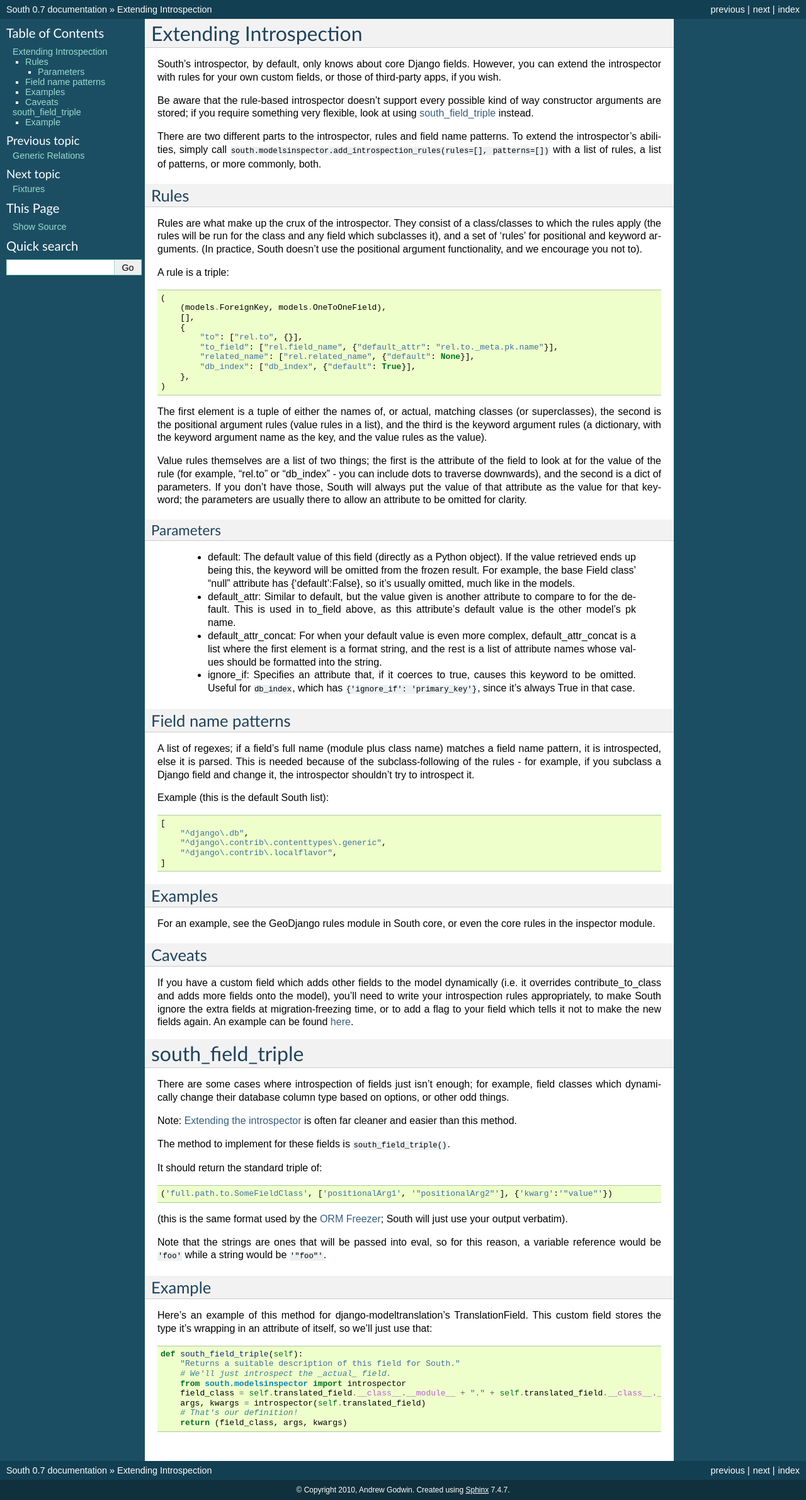
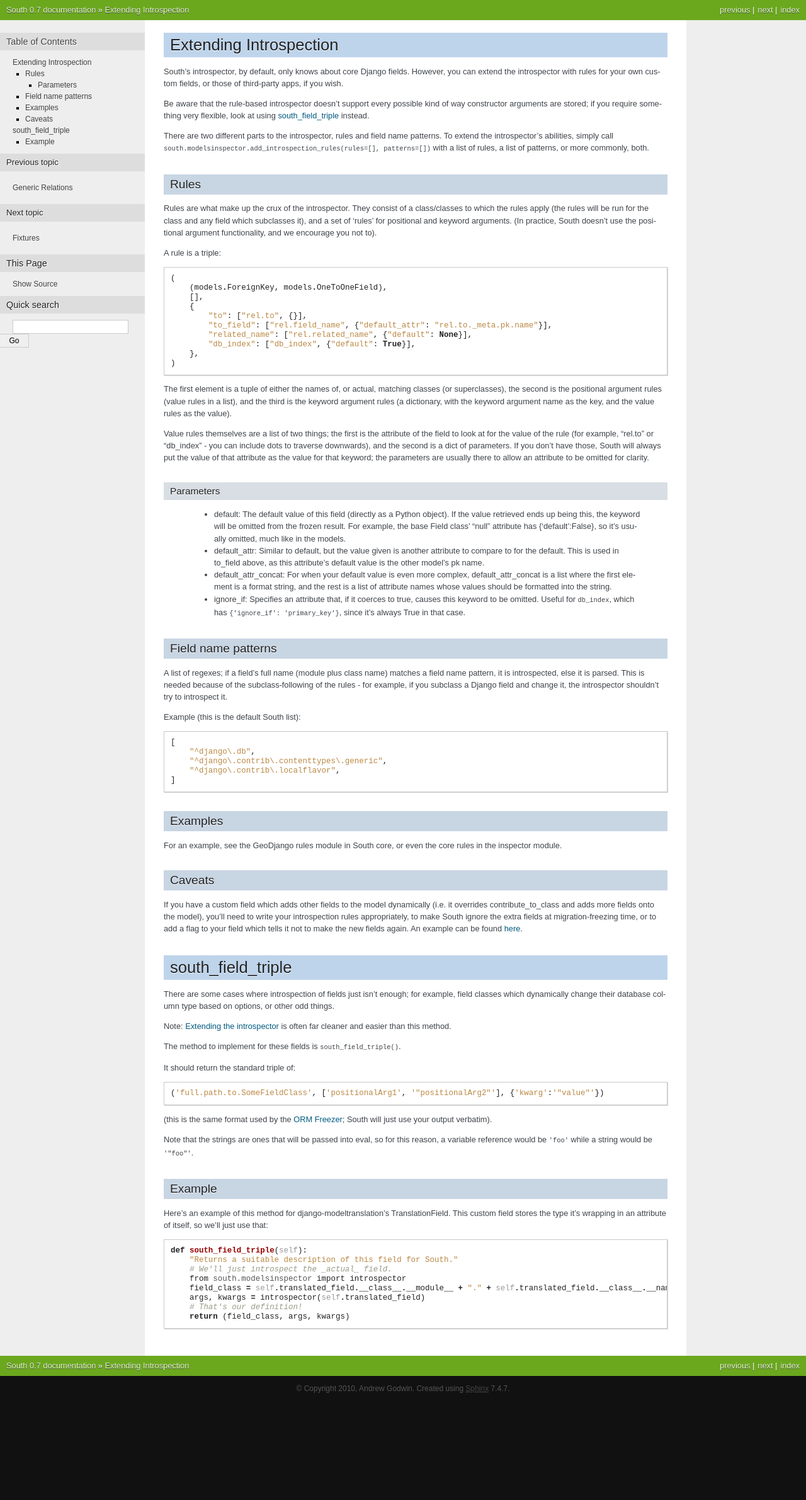
Before and after one commit to matthiask/south, a Sphinx documentation site: the page built from docs/extendingintrospection.rst, in a window 1280 px wide. Shown: the whole page at 63% size. Built offline with Sphinx 7.4.7, drawn with Linux system fonts in a browser that asks for light colours; after the commit the page ends 2225 px from its top, so only the background shows below that.

Commit message:
Use the nature theme, I agree it's nicer.

```diff
--- /dev/null
+++ b/docs/_theme/nature/static/nature.css_t
@@ -0,0 +1,229 @@
+/**
+ * Sphinx stylesheet -- default theme
+ * ~~~~~~~~~~~~~~~~~~~~~~~~~~~~~~~~~~
+ */
+
+@import url("basic.css");
+
+/* -- page layout ----------------------------------------------------------- */
+
+body {
+    font-family: Arial, sans-serif;
+    font-size: 100%;
+    background-color: #111;
+    color: #555;
+    margin: 0;
+    padding: 0;
+}
+
+div.documentwrapper {
+    float: left;
+    width: 100%;
+}
+
+div.bodywrapper {
+    margin: 0 0 0 230px;
+}
+
+hr{
+    border: 1px solid #B1B4B6;
+}
+
+div.document {
+    background-color: #eee;
+}
+
+div.body {
+    background-color: #ffffff;
+    color: #3E4349;
+    padding: 0 30px 30px 30px;
+    font-size: 0.8em;
+}
+
+div.footer {
+    color: #555;
+    width: 100%;
+    padding: 13px 0;
+    text-align: center;
+    font-size: 75%;
+}
+
+div.footer a {
+    color: #444;
+    text-decoration: underline;
+}
+
+div.related {
+    background-color: #6BA81E;
+    line-height: 32px;
+    color: #fff;
+    text-shadow: 0px 1px 0 #444;
+    font-size: 0.80em;
+}
+
+div.related a {
+    color: #E2F3CC;
+}
+
+div.sphinxsidebar {
+    font-size: 0.75em;
+    line-height: 1.5em;
+}
+
+div.sphinxsidebarwrapper{
+    padding: 20px 0;
+}
+
+div.sphinxsidebar h3,
+div.sphinxsidebar h4 {
+    font-family: Arial, sans-serif;
+    color: #222;
+    font-size: 1.2em;
+    font-weight: normal;
+    margin: 0;
+    padding: 5px 10px;
+    background-color: #ddd;
+    text-shadow: 1px 1px 0 white
+}
+
+div.sphinxsidebar h4{
+    font-size: 1.1em;
+}
+
+div.sphinxsidebar h3 a {
+    color: #444;
+}
+
+
+div.sphinxsidebar p {
+    color: #888;
+    padding: 5px 20px;
+}
+
+div.sphinxsidebar p.topless {
+}
+
+div.sphinxsidebar ul {
+    margin: 10px 20px;
+    padding: 0;
+    color: #000;
+}
+
+div.sphinxsidebar a {
+    color: #444;
+}
+
+div.sphinxsidebar input {
+    border: 1px solid #ccc;
+    font-family: sans-serif;
+    font-size: 1em;
+}
+
+div.sphinxsidebar input[type=text]{
+    margin-left: 20px;
+}
+
+/* -- body styles ----------------------------------------------------------- */
+
+a {
+    color: #005B81;
+    text-decoration: none;
+}
+
+a:hover {
+    color: #E32E00;
+    text-decoration: underline;
+}
+
+div.body h1,
+div.body h2,
+div.body h3,
+div.body h4,
+div.body h5,
+div.body h6 {
+    font-family: Arial, sans-serif;
+    background-color: #BED4EB;
+    font-weight: normal;
+    color: #212224;
+    margin: 30px 0px 10px 0px;
+    padding: 5px 0 5px 10px;
+    text-shadow: 0px 1px 0 white
+}
+
+div.body h1 { border-top: 20px solid white; margin-top: 0; font-size: 200%; }
+div.body h2 { font-size: 150%; background-color: #C8D5E3; }
+div.body h3 { font-size: 120%; background-color: #D8DEE3; }
+div.body h4 { font-size: 110%; background-color: #D8DEE3; }
+div.body h5 { font-size: 100%; background-color: #D8DEE3; }
+div.body h6 { font-size: 100%; background-color: #D8DEE3; }
+
+a.headerlink {
+    color: #c60f0f;
+    font-size: 0.8em;
+    padding: 0 4px 0 4px;
+    text-decoration: none;
+}
+
+a.headerlink:hover {
+    background-color: #c60f0f;
+    color: white;
+}
+
+div.body p, div.body dd, div.body li {
+    line-height: 1.5em;
+}
+
+div.admonition p.admonition-title + p {
+    display: inline;
+}
+
+div.highlight{
+    background-color: white;
+}
+
+div.note {
+    background-color: #eee;
+    border: 1px solid #ccc;
+}
+
+div.seealso {
+    background-color: #ffc;
+    border: 1px solid #ff6;
+}
+
+div.topic {
+    background-color: #eee;
+}
+
+div.warning {
+    background-color: #ffe4e4;
+    border: 1px solid #f66;
+}
+
+p.admonition-title {
+    display: inline;
+}
+
+p.admonition-title:after {
+    content: ":";
+}
+
+pre {
+    padding: 10px;
+    background-color: White;
+    color: #222;
+    line-height: 1.2em;
+    border: 1px solid #C6C9CB;
+    font-size: 1.2em;
+    margin: 1.5em 0 1.5em 0;
+    -webkit-box-shadow: 1px 1px 1px #d8d8d8;
+    -moz-box-shadow: 1px 1px 1px #d8d8d8;
+}
+
+tt {
+    background-color: #ecf0f3;
+    color: #222;
+    padding: 1px 2px;
+    font-size: 1.2em;
+    font-family: monospace;
+}
--- /dev/null
+++ b/docs/_theme/nature/static/pygments.css
@@ -0,0 +1,54 @@
+.c { color: #999988; font-style: italic } /* Comment */
+.k { font-weight: bold } /* Keyword */
+.o { font-weight: bold } /* Operator */
+.cm { color: #999988; font-style: italic } /* Comment.Multiline */
+.cp { color: #999999; font-weight: bold } /* Comment.preproc */
+.c1 { color: #999988; font-style: italic } /* Comment.Single */
+.gd { color: #000000; background-color: #ffdddd } /* Generic.Deleted */
+.ge { font-style: italic } /* Generic.Emph */
+.gr { color: #aa0000 } /* Generic.Error */
+.gh { color: #999999 } /* Generic.Heading */
+.gi { color: #000000; background-color: #ddffdd } /* Generic.Inserted */
+.go { color: #111 } /* Generic.Output */
+.gp { color: #555555 } /* Generic.Prompt */
+.gs { font-weight: bold } /* Generic.Strong */
+.gu { color: #aaaaaa } /* Generic.Subheading */
+.gt { color: #aa0000 } /* Generic.Traceback */
+.kc { font-weight: bold } /* Keyword.Constant */
+.kd { font-weight: bold } /* Keyword.Declaration */
+.kp { font-weight: bold } /* Keyword.Pseudo */
+.kr { font-weight: bold } /* Keyword.Reserved */
+.kt { color: #445588; font-weight: bold } /* Keyword.Type */
+.m { color: #009999 } /* Literal.Number */
+.s { color: #bb8844 } /* Literal.String */
+.na { color: #008080 } /* Name.Attribute */
+.nb { color: #999999 } /* Name.Builtin */
+.nc { color: #445588; font-weight: bold } /* Name.Class */
+.no { color: #ff99ff } /* Name.Constant */
+.ni { color: #800080 } /* Name.Entity */
+.ne { color: #990000; font-weight: bold } /* Name.Exception */
+.nf { color: #990000; font-weight: bold } /* Name.Function */
+.nn { color: #555555 } /* Name.Namespace */
+.nt { color: #000080 } /* Name.Tag */
+.nv { color: purple } /* Name.Variable */
+.ow { font-weight: bold } /* Operator.Word */
+.mf { color: #009999 } /* Literal.Number.Float */
+.mh { color: #009999 } /* Literal.Number.Hex */
+.mi { color: #009999 } /* Literal.Number.Integer */
+.mo { color: #009999 } /* Literal.Number.Oct */
+.sb { color: #bb8844 } /* Literal.String.Backtick */
+.sc { color: #bb8844 } /* Literal.String.Char */
+.sd { color: #bb8844 } /* Literal.String.Doc */
+.s2 { color: #bb8844 } /* Literal.String.Double */
+.se { color: #bb8844 } /* Literal.String.Escape */
+.sh { color: #bb8844 } /* Literal.String.Heredoc */
+.si { color: #bb8844 } /* Literal.String.Interpol */
+.sx { color: #bb8844 } /* Literal.String.Other */
+.sr { color: #808000 } /* Literal.String.Regex */
+.s1 { color: #bb8844 } /* Literal.String.Single */
+.ss { color: #bb8844 } /* Literal.String.Symbol */
+.bp { color: #999999 } /* Name.Builtin.Pseudo */
+.vc { color: #ff99ff } /* Name.Variable.Class */
+.vg { color: #ff99ff } /* Name.Variable.Global */
+.vi { color: #ff99ff } /* Name.Variable.Instance */
+.il { color: #009999 } /* Literal.Number.Integer.Long */
--- /dev/null
+++ b/docs/_theme/nature/theme.conf
@@ -0,0 +1,4 @@
+[theme]
+inherit = basic
+stylesheet = nature.css
+pygments_style = tango
--- a/docs/conf.py
+++ b/docs/conf.py
@@ -91,7 +91,7 @@ pygments_style = 'sphinx'
 
 # The theme to use for HTML and HTML Help pages.  Major themes that come with
 # Sphinx are currently 'default' and 'sphinxdoc'.
-html_theme = 'default'
+html_theme = 'nature'
 
 # Theme options are theme-specific and customize the look and feel of a theme
 # further.  For a list of options available for each theme, see the
@@ -99,7 +99,7 @@ html_theme = 'default'
 #html_theme_options = {}
 
 # Add any paths that contain custom themes here, relative to this directory.
-#html_theme_path = []
+html_theme_path = ["_theme"]
 
 # The name for this set of Sphinx documents.  If None, it defaults to
 # "<project> v<release> documentation".
```
